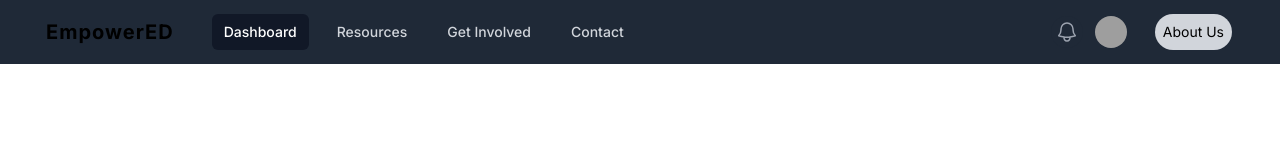
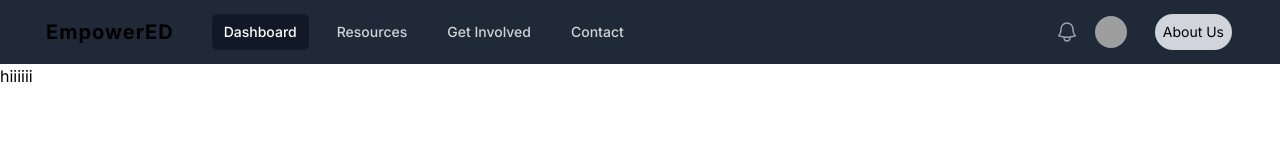
Before and after one commit to ShreyaNayak04/EmpowerED, a Next.js app: page /resource in a window 1280 px wide. Shown: the top 160 px of the page. Built offline with nearby package versions, Linux system fonts and the light colour scheme; grey boxes are pictures that could not be loaded.

Commit message:
Revert "Update page.js"
This reverts commit 93ccecf8482e313abf303aec3a8df8389e4f8fcd.

```diff
--- a/src/app/resource/page.js
+++ b/src/app/resource/page.js
@@ -3,7 +3,7 @@ import React from 'react'
 function page() {
   return (
     <div>
-
+      hiiiiii
     </div>
   )
 }
```
